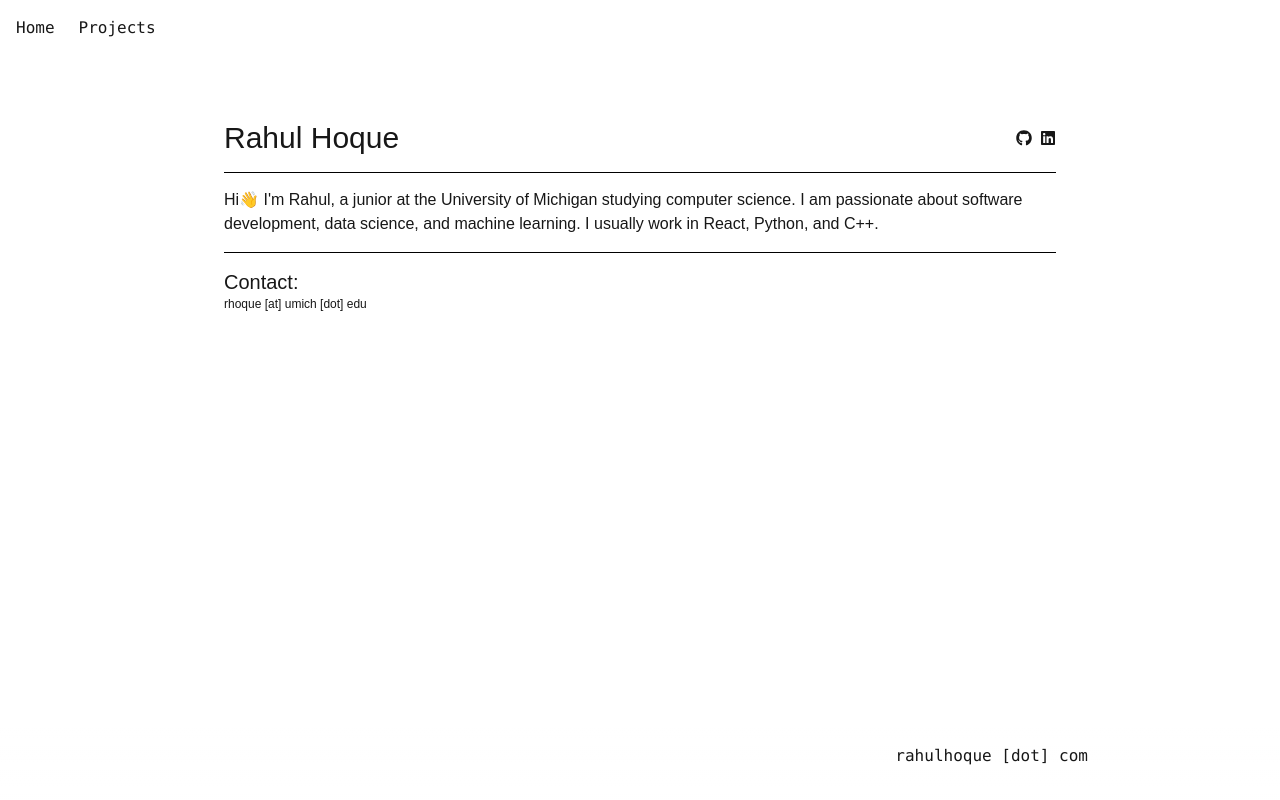
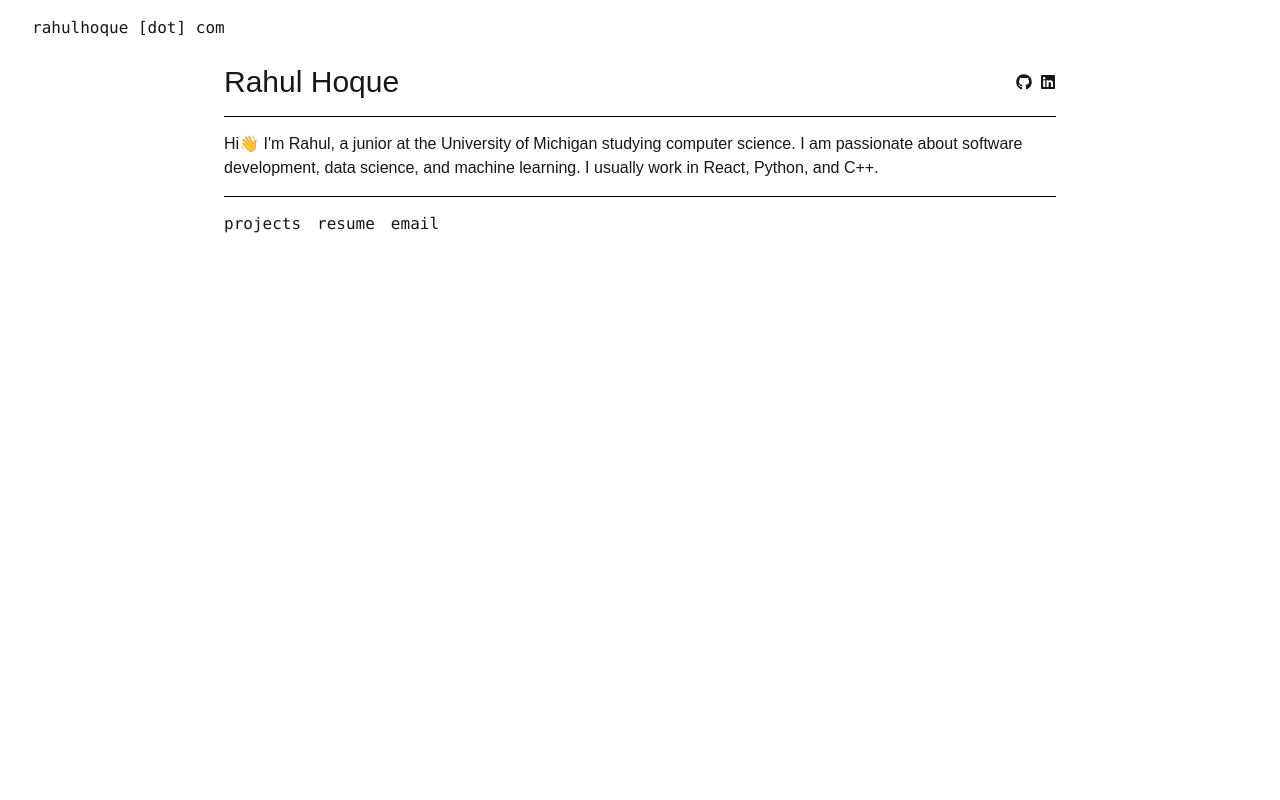
Before and after one commit to HoqueUM/portfolio-2, a Next.js app: page / in a window 1280 px wide. Built offline with nearby package versions, Linux system fonts and the light colour scheme; what tailwindcss-animated would draw is missing.

Commit message:
looking hella clean

```diff
--- a/app/page.tsx
+++ b/app/page.tsx
@@ -1,12 +1,16 @@
 "use client";
-import Navbar from "@/components/Navbar";
 import { FaGithub, FaLinkedin  } from "react-icons/fa";
+import Link from "next/link";
 
 export default function Home() {
   return (
     <div className="min-h-screen relative">
-      <Navbar />
-
+      <nav className="fixed top-0 px-4 sm:px-8 pb-8 pt-4 bg-gradient-to-t from-white">
+        <div className="flex justify-between items-center max-w-4xl mx-auto">
+          <div></div>
+          <Link href="/"><div className="font-mono">rahulhoque [dot] com</div></Link>
+        </div>
+      </nav>
       <main className="px-4 sm:px-8 pt-16 pb-24 max-w-4xl mx-auto">
         <div className="space-y-4">
           <div className="flex flex-col sm:flex-row justify-between items-start sm:items-center">
@@ -27,16 +31,13 @@ export default function Home() {
           </div>
 
           <div className='w-full h-[.01rem] bg-black mt-2'></div>
-            <p className="font-medium text-xl">Contact:</p> <a href="mailto:rhoque@umich.edu" target="_blank"><p className="text-xs">rhoque [at] umich [dot] edu</p></a>
+            <div className="flex flex-row gap-4 font-mono">
+                <a href="/projects/"><p>projects</p></a>
+                <a><p>resume</p></a>
+                <a href="mailto:rhoque@umich.edu" target="_blank"><p>email</p></a>
+            </div>
           </div>
       </main>
-
-      <footer className="fixed bottom-0 w-full px-4 sm:px-8 pb-8 pt-4 bg-gradient-to-t from-white">
-        <div className="flex justify-between items-center max-w-4xl mx-auto">
-          <div></div>
-          <div className="font-mono">rahulhoque [dot] com</div>
-        </div>
-      </footer>
     </div>
   );
 }
--- a/app/projects/page.tsx
+++ b/app/projects/page.tsx
@@ -1,9 +1,10 @@
-"use client"
+"use client";
 
 import React, { useState, useEffect } from 'react';
 import Project from '@/components/project';
 import { supabase } from '@/lib/supabaseClient';
-import Navbar from "@/components/Navbar";
+import Link from 'next/link';
+import { FaGithub, FaLinkedin } from 'react-icons/fa';
 
 interface ProjectData {
   key: string;
@@ -28,6 +29,7 @@ const fetchProjects = async () => {
 
 export default function Projects() {
   const [projects, setProjects] = useState<ProjectData[]>([]);
+
   useEffect(() => {
     const getProjects = async () => {
       const projectsData = await fetchProjects();
@@ -36,11 +38,18 @@ export default function Projects() {
 
     getProjects();
   }, []);
+
   return (
-      <div>
-      <Navbar />
-      <div className="flex flex-center justify-center">
-      <div className='flex flex-center jusify cennter w-screen'>
+    <div className="min-h-screen relative">
+      <nav className="fixed top-0 px-4 sm:px-8 pb-8 pt-4 bg-gradient-to-t from-white">
+        <div className="flex justify-between items-center max-w-4xl mx-auto">
+          <div></div>
+          <Link href="/"><div className="font-mono">rahulhoque [dot] com</div></Link>
+        </div>
+      </nav>
+      <main className="px-4 sm:px-8 pt-16 pb-24 max-w-4xl mx-auto">
+          <div className="flex flex-col sm:flex-row justify-between items-start sm:items-center">
+          <div className="grid grid-cols-1 sm:grid-cols-2 gap-4">
             {projects.map((project) => (
               <Project
                 key={project.key}
@@ -52,6 +61,7 @@ export default function Projects() {
             ))}
           </div>
         </div>
+      </main>
     </div>
   );
 }
```
Lines whose indentation alone changed are shown as unchanged.
